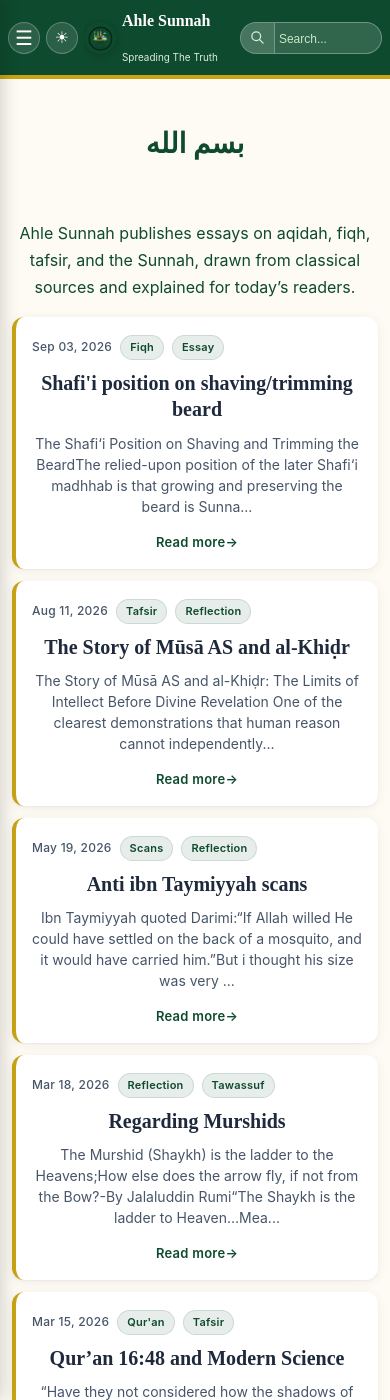
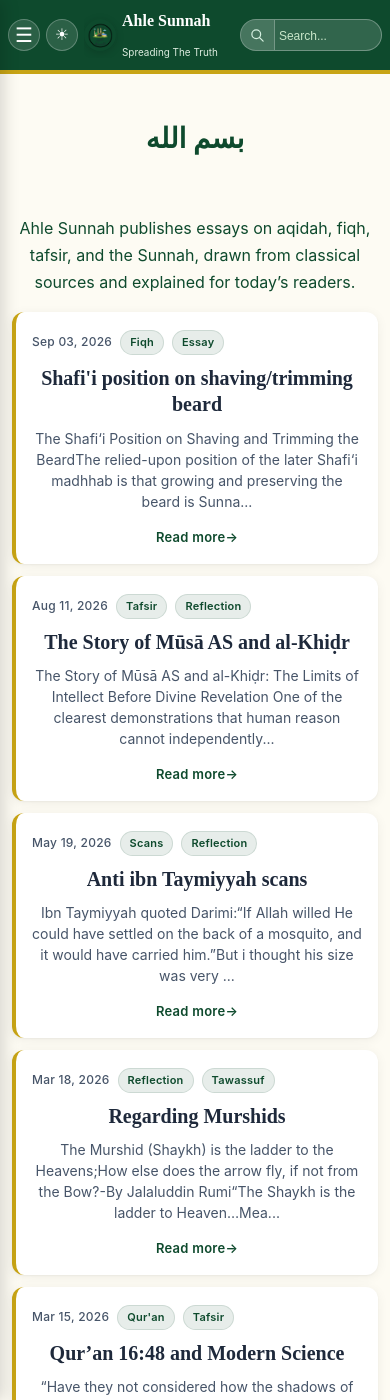
Before and after one commit to Fali17/ahlesunnah, a Jekyll site: the page built from index.html, in a window 390 px wide and 1400 px high. Built offline with Jekyll 4.4.1, drawn with Linux system fonts in a browser that asks for light colours; the list of posts is cut into pages by our own code.

Commit message:
Adjust margin-top for subtitle styling

```diff
--- a/_layouts/default.html
+++ b/_layouts/default.html
@@ -864,7 +864,7 @@
   .subtitle,
   .brand-text .subtitle {
     display: block !important;
-    margin-top: -10px !important;
+    margin-top: -15px !important;
     padding: 0 !important;
     line-height: 1.15 !important;
     font-size: 0.62rem !important;
```
